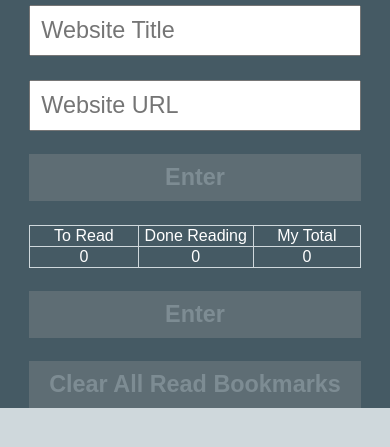
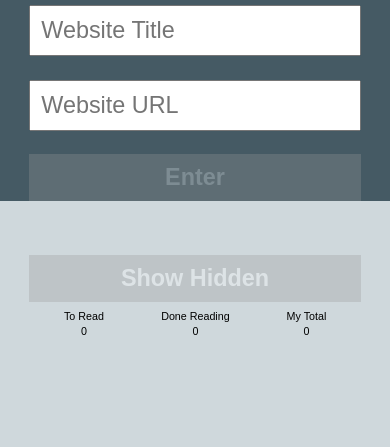
Before and after one commit to HartiganHM/Linked-List, a plain HTML site: page index.html in a window 390 px wide. Shown: the part 57-504 px from the top of the page. Drawn offline with nearby package versions, Linux system fonts and the light colour scheme.

Commit message:
moved table/clearButton to right, added section/article, added media query for text size of table, added break word for long urls

```diff
--- a/index.html
+++ b/index.html
@@ -15,6 +15,11 @@
 				<input type="text" name="website-title" placeholder="Website Title" class="input-field" id="website-title"/>
 				<input type="text" name="website-url" placeholder="Website URL" class="input-field" id="website-url"/>
 				<input type="submit" name="enter" value="Enter" class="input-field enter-button" id="enter-button" disabled/>
+			<div>
+		</main>
+		<section>
+		<article id="article">
+		  <input type="button" name="clear" value="Show Hidden" class="input-field clear-button" id="clear-button" disabled/>
 		  <table id="counter">
 			<tr>
 			  <th>To Read</th>
@@ -27,14 +32,8 @@
 			  <td class="myTotal">0</td>
             </tr>
           </table>
-
-				<input type="submit" name="enter" value="Enter" class="input-field enter-button" id="enter-button" disabled/>
-				<input type="button" name="clear" value="Clear All Read Bookmarks" class="input-field clear-button" id="clear-button" disabled/>
-
-			<div>
-		</main>
-
-		<section class="bookmark-container">
+		</article>
+		<section class="bookmark-container"></section>
 		</section>
 
 			<script src="https://ajax.googleapis.com/ajax/libs/jquery/3.2.1/jquery.min.js"></script>
--- a/style.css
+++ b/style.css
@@ -29,6 +29,10 @@ body{
 }
 
 #clear-button{
+    /*display: none;*/
+    margin: 30px auto 0;
+	display: block;
+	width: 85%;
     white-space: initial;
 }
 
@@ -49,7 +53,7 @@ h1{
 
 .input-field{
 	box-sizing: border-box;
-	display:block;
+	display: block;
 	font-size: 3vw;
 	margin: 2vw auto;
 	padding: 10px;
@@ -72,8 +76,7 @@ main{
 }
 
 table, td, th{
-	border: 1px solid #CFD8DC;
-	border-collapse: collapse;
+	font-size: 1.25vw;
 	margin: 2vw auto;
 	padding: 2px;
 	text-align: center;
@@ -131,6 +134,12 @@ h2{
 
 
 /*Defined Layout Sections*/
+.bookmark-container{
+	margin: auto;
+	display: block;
+	width: 100%;
+}
+
 .saved-website{
 	background-color: #FFF;
 	border: 1px solid #607D8B;
@@ -160,7 +169,17 @@ section{
 	padding: 20px 0;
 }
 
+.saved-url-link#saved-url-link{
+	overflow-wrap: break-word;
+}
+
 /*Media Queries*/
+@media screen and (max-width: 550px){
+	table, td, th{
+	font-size: 2.75vw;
+	}
+}
+
 @media screen and (max-width: 550px){
 	h1{
 		font-size: 6vw;
```
Lines whose indentation alone changed are shown as unchanged.
